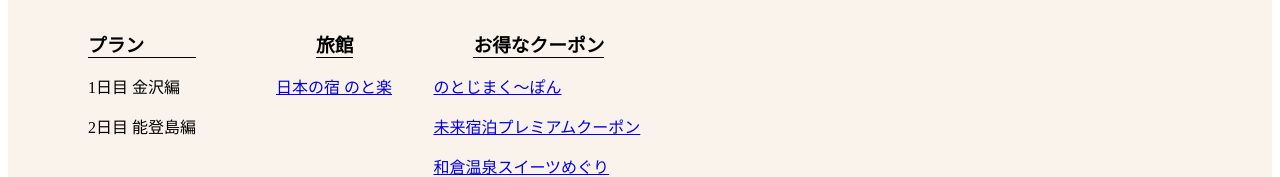
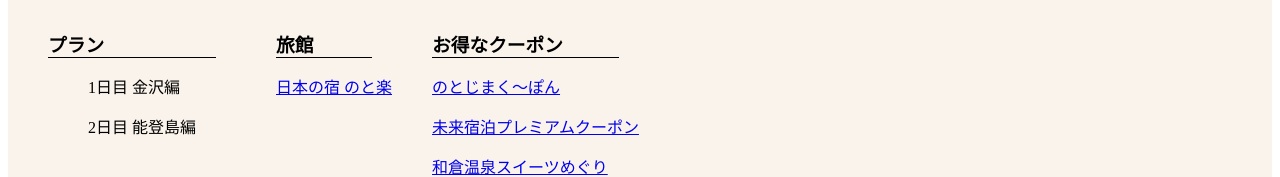
Before and after one commit to aki071880/aki071880.github.io, a plain HTML site: page index.html in a window 1280 px wide. Shown: the part 458-635 px from the top of the page. Drawn offline with Linux system fonts and the light colour scheme.

Commit message:
Update stylesheet.css

```diff
--- a/stylesheet.css
+++ b/stylesheet.css
@@ -31,7 +31,7 @@ ul{
   padding-left: 40px;
 }
 h3{
-  margin: 0 40px 3px 40px;
+  margin: 0 20px 3px 0;
   border-bottom: 1px solid rgb(0, 0, 0);
 }
 .plan1{
```
